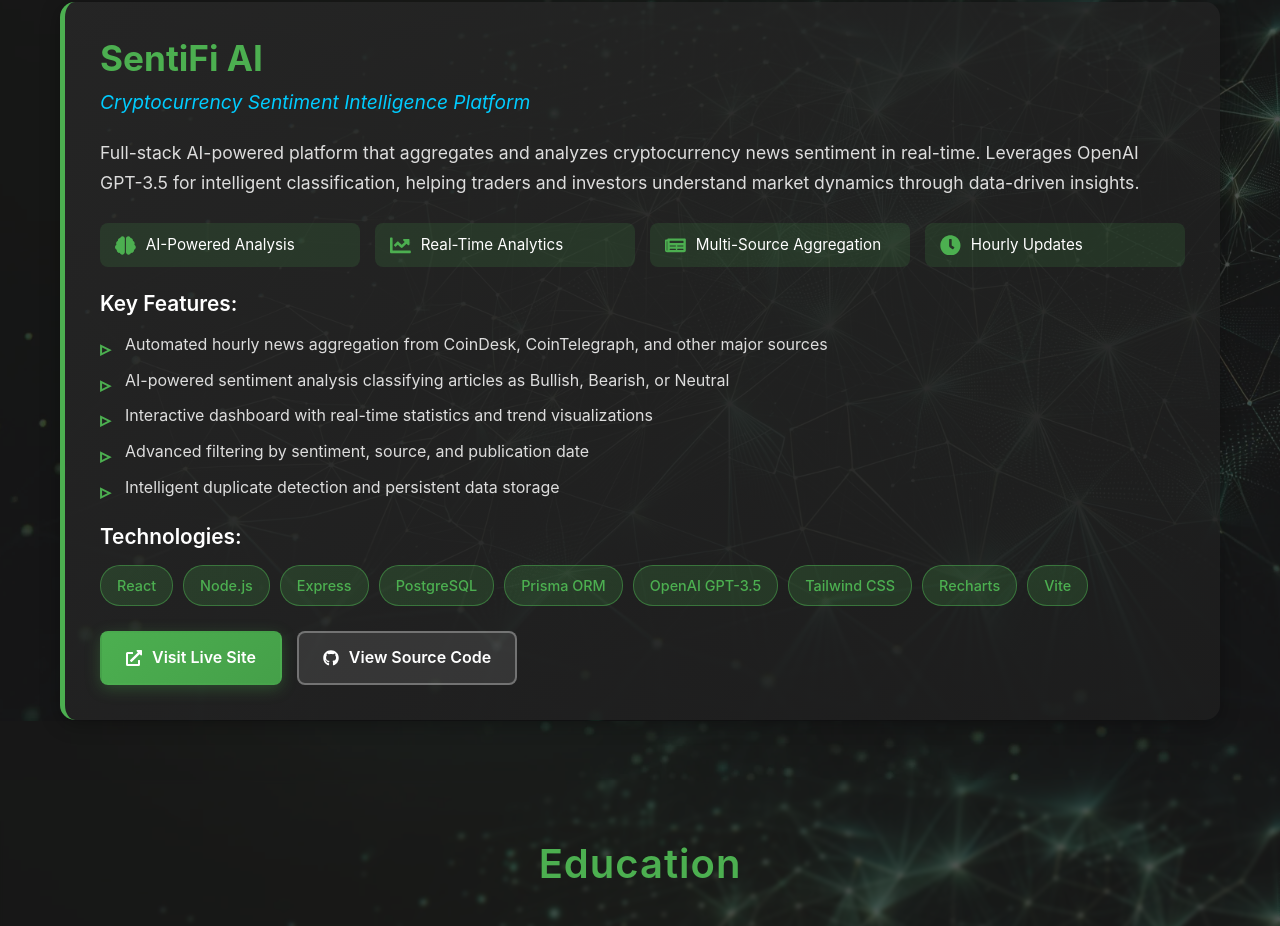
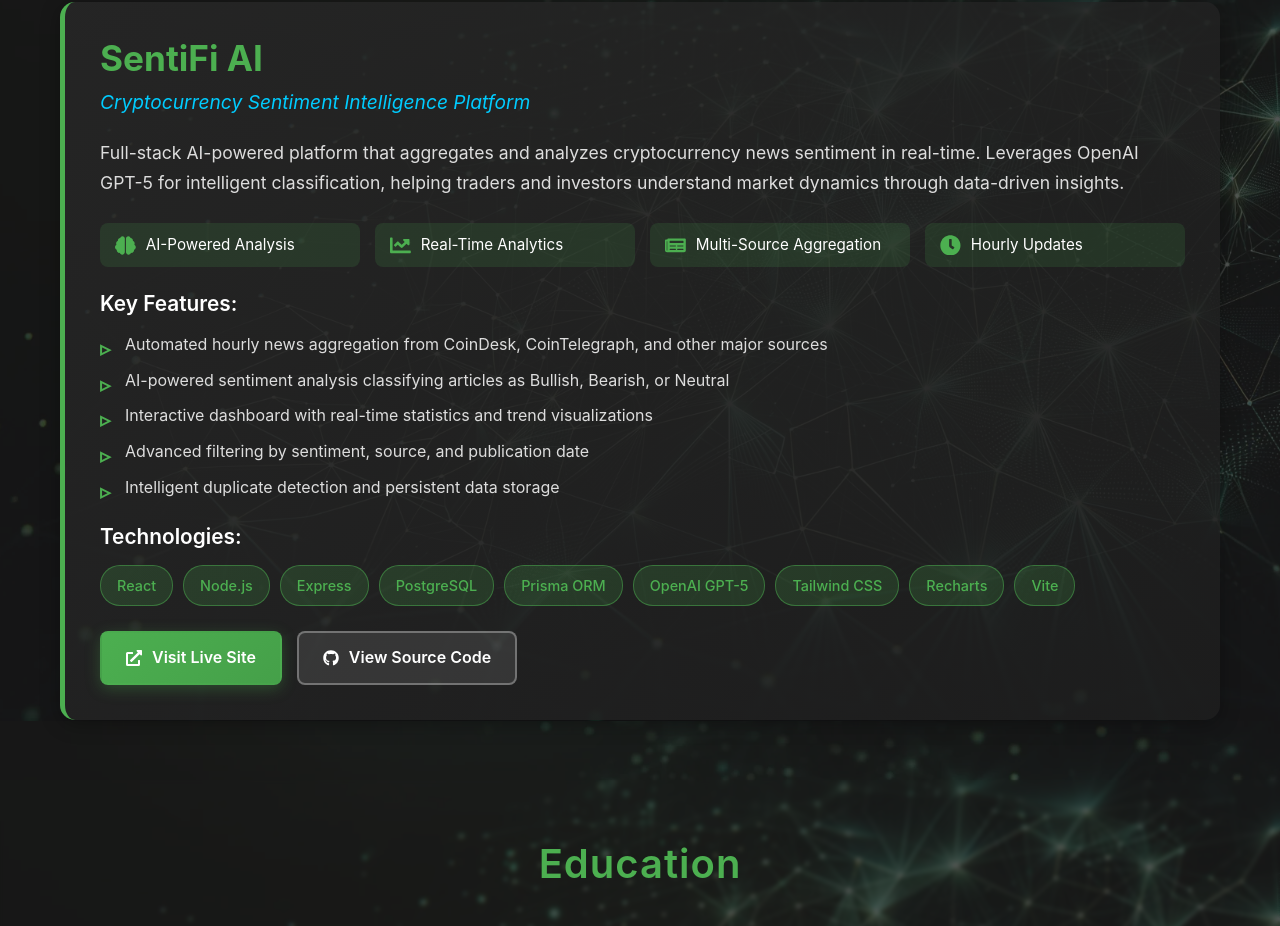
Before and after one commit to Holymir/cv, a React (Create React App) app: page / in a window 1280 px wide. Shown: the part 4079-5005 px from the top of the page. Built offline with nearby package versions, Linux system fonts and the light colour scheme.

Commit message:
Update SentiFi AI to use OpenAI GPT-5 instead of GPT-3.5

```diff
--- a/src/components/Projects.jsx
+++ b/src/components/Projects.jsx
@@ -10,8 +10,8 @@ function Projects() {
         {
             name: "SentiFi AI",
             tagline: "Cryptocurrency Sentiment Intelligence Platform",
-            description: "Full-stack AI-powered platform that aggregates and analyzes cryptocurrency news sentiment in real-time. Leverages OpenAI GPT-3.5 for intelligent classification, helping traders and investors understand market dynamics through data-driven insights.",
-            technologies: ["React", "Node.js", "Express", "PostgreSQL", "Prisma ORM", "OpenAI GPT-3.5", "Tailwind CSS", "Recharts", "Vite"],
+            description: "Full-stack AI-powered platform that aggregates and analyzes cryptocurrency news sentiment in real-time. Leverages OpenAI GPT-5 for intelligent classification, helping traders and investors understand market dynamics through data-driven insights.",
+            technologies: ["React", "Node.js", "Express", "PostgreSQL", "Prisma ORM", "OpenAI GPT-5", "Tailwind CSS", "Recharts", "Vite"],
             features: [
                 "Automated hourly news aggregation from CoinDesk, CoinTelegraph, and other major sources",
                 "AI-powered sentiment analysis classifying articles as Bullish, Bearish, or Neutral",
```
